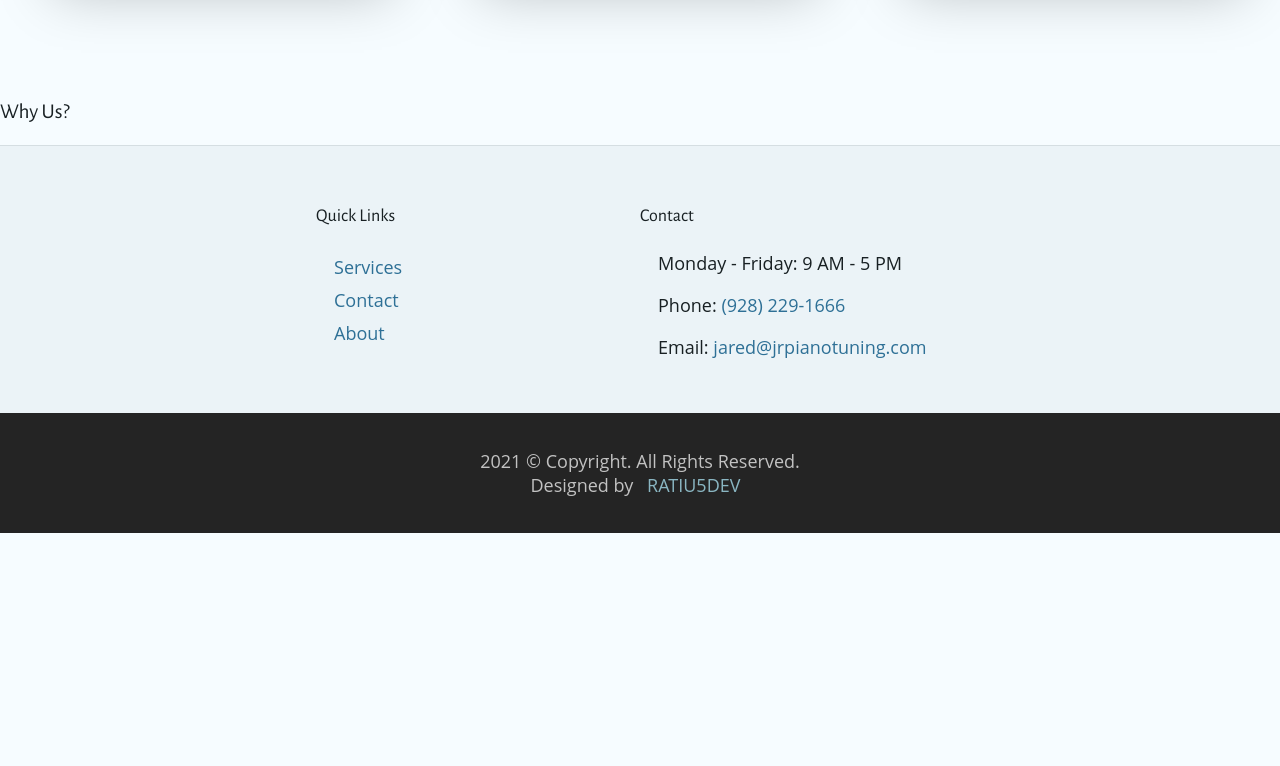
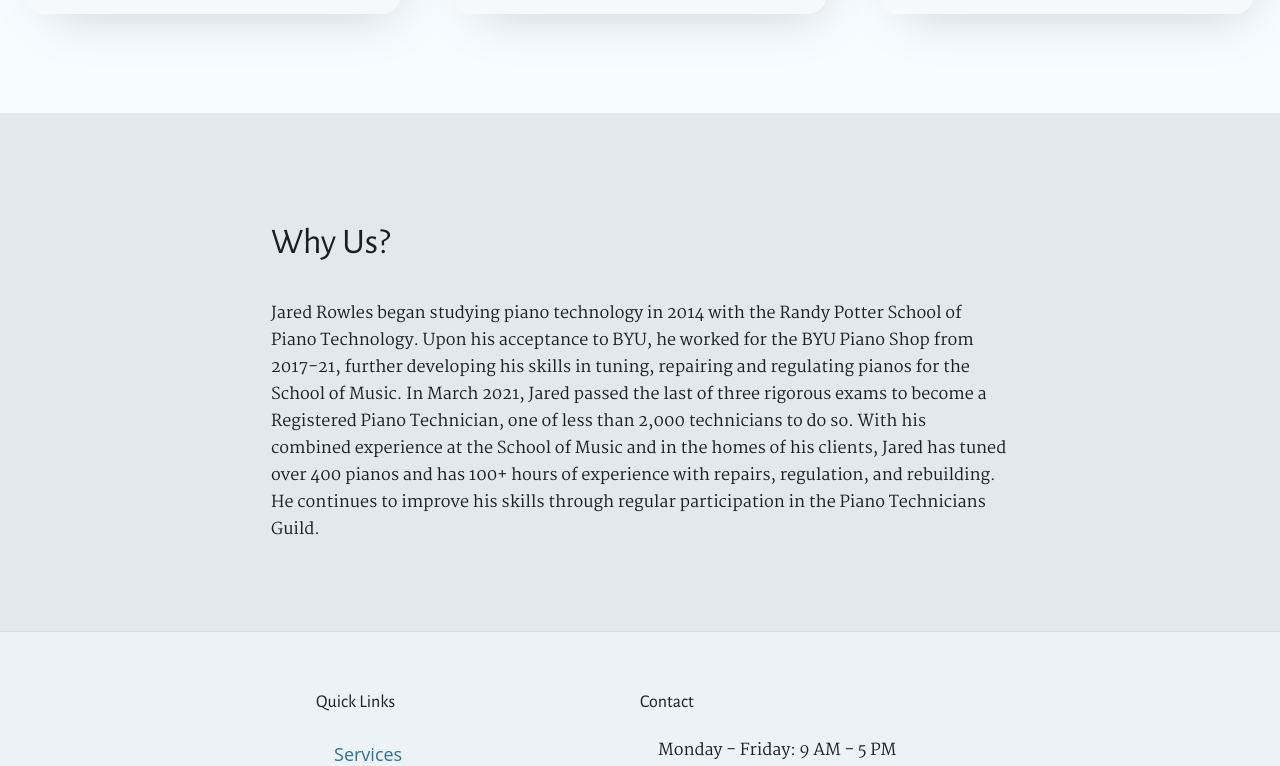
Before and after one commit to jrpianotuning/jrpianotuning, a Next.js app: page / in a window 1280 px wide. Shown: the part 834-1600 px from the top of the page. Before the commit the page ends 1367 px from the top, so only its background shows below. Built offline with nearby package versions, Linux system fonts and the light colour scheme.

Commit message:
Implemented better fonts & styling for homepage

```diff
--- a/pages/index.tsx
+++ b/pages/index.tsx
@@ -56,8 +56,23 @@ export default function Home() {
 				</div>
 			</section>
 			<section>
-				<div>
-					<h3>Why Us?</h3>
+				<div className={styles.experience_container}>
+					<div className={styles["experience_container--content"]}>
+						<h3>Why Us?</h3>
+						<p>
+							Jared Rowles began studying piano technology in 2014 with the Randy
+							Potter School of Piano Technology. Upon his acceptance to BYU, he worked
+							for the BYU Piano Shop from 2017-21, further developing his skills in
+							tuning, repairing and regulating pianos for the School of Music. In
+							March 2021, Jared passed the last of three rigorous exams to become a
+							Registered Piano Technician, one of less than 2,000 technicians to do
+							so. With his combined experience at the School of Music and in the homes
+							of his clients, Jared has tuned over 400 pianos and has 100+ hours of
+							experience with repairs, regulation, and rebuilding. He continues to
+							improve his skills through regular participation in the Piano
+							Technicians Guild.
+						</p>
+					</div>
 				</div>
 			</section>
 		</Page>
--- a/styles/Home.module.scss
+++ b/styles/Home.module.scss
@@ -47,3 +47,16 @@
 	flex-wrap: wrap;
 	margin: 4rem 0;
 }
+
+.experience_container {
+	position: relative;
+	display: flex;
+	background-color: $white3;
+
+	.experience_container--content {
+		margin: 0 auto;
+		position: relative;
+		padding: 4rem 2rem;
+		max-width: 45rem;
+	}
+}
--- a/styles/globals.scss
+++ b/styles/globals.scss
@@ -1,6 +1,6 @@
 @import "./variables.module.scss";
 
-@import url("https://fonts.googleapis.com/css2?family=Alegreya+Sans:wght@100;300;400;500&display=swap");
+@import url("https://fonts.googleapis.com/css2?family=Alegreya+Sans:wght@100;300;400;500&family=Martel:wght@200;300;400;600;700&display=swap");
 
 html,
 body {
@@ -42,6 +42,11 @@ a {
 	box-sizing: border-box;
 }
 
+p {
+	font-family: "Martel", serif;
+	font-size: 0.9rem;
+}
+
 h1,
 h2,
 h3,
@@ -61,3 +66,8 @@ h2 {
 	font-weight: 500;
 	color: $blue3;
 }
+
+h3 {
+	font-size: 2rem;
+	font-weight: 400;
+}
```
